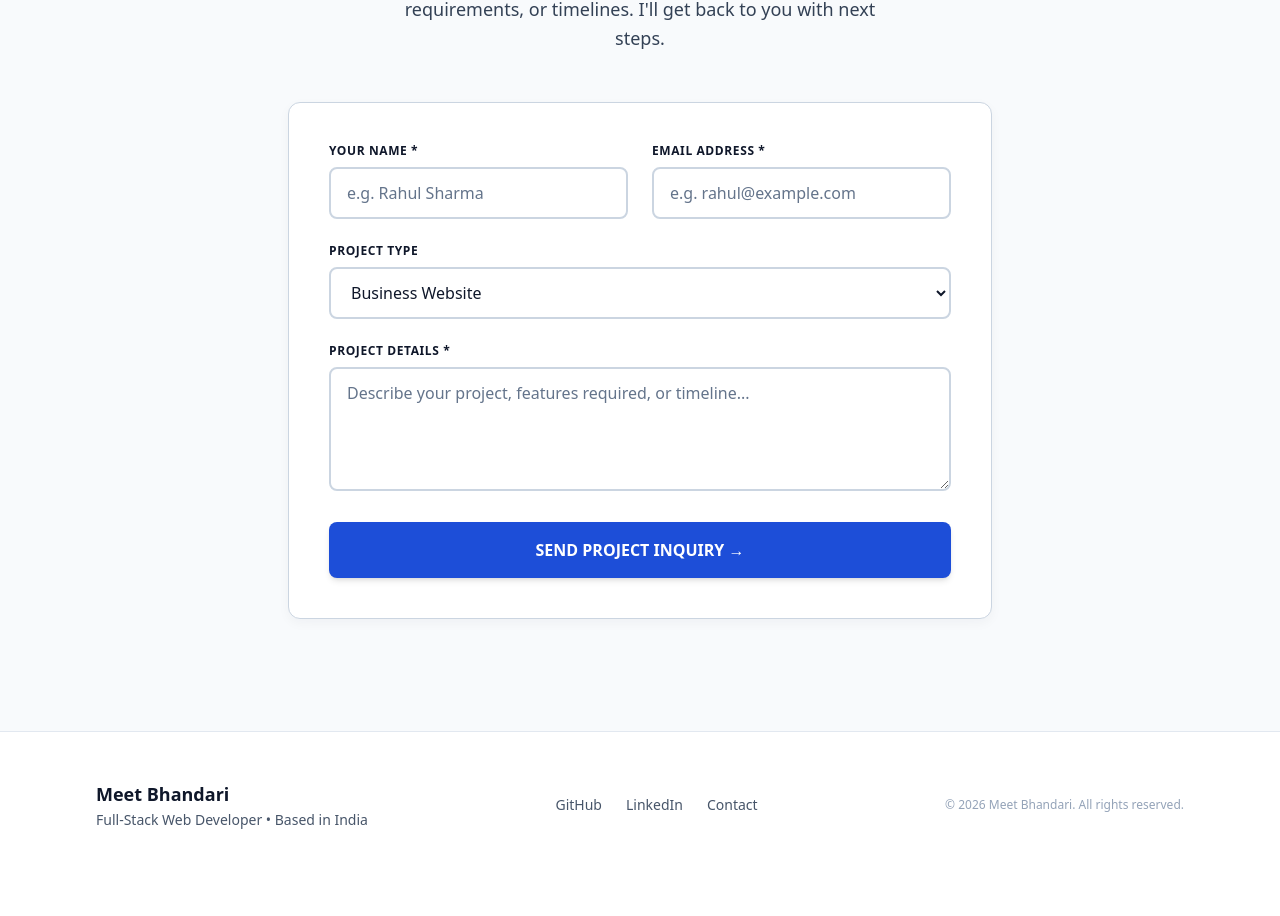
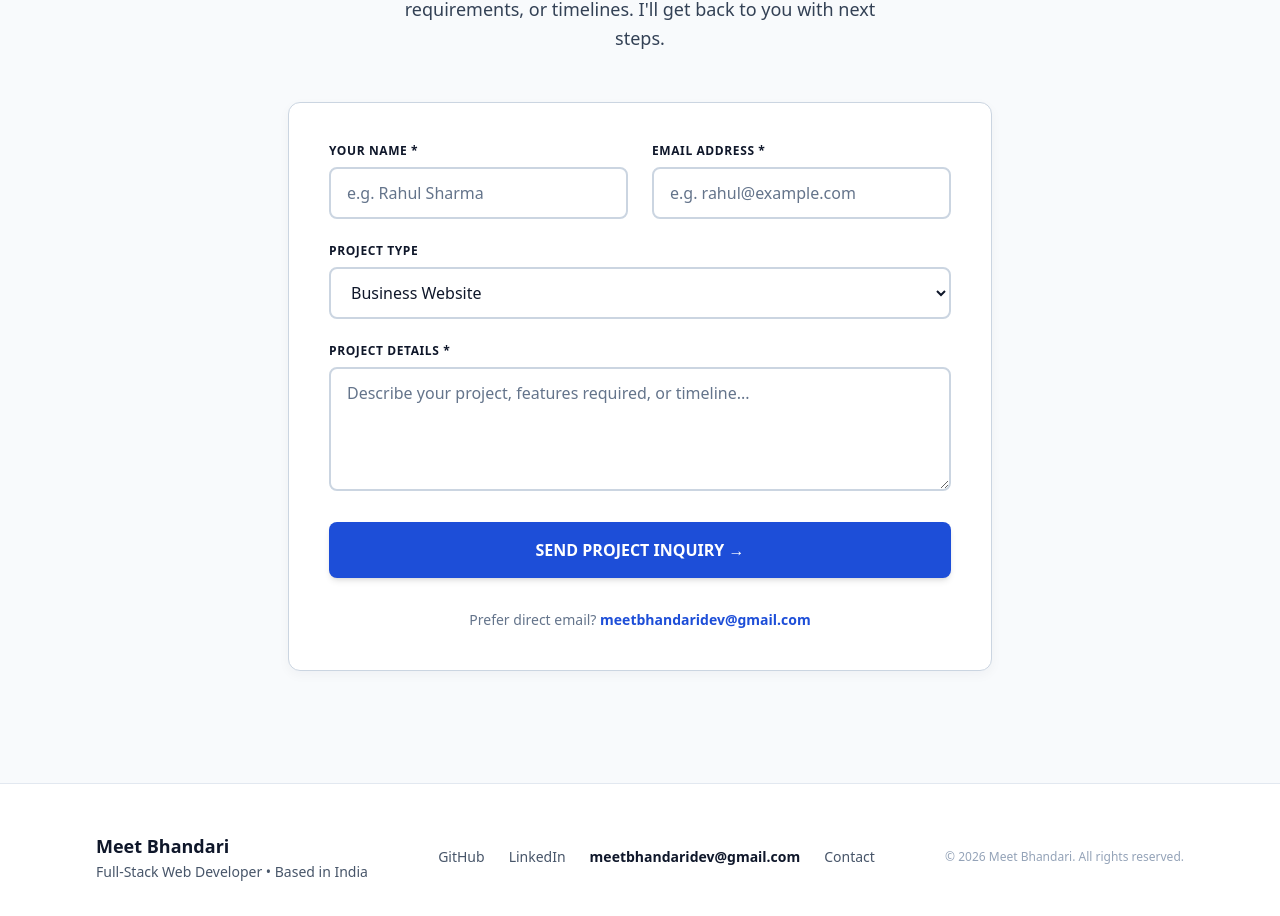
Before and after one commit to mituu6067653/portfolio, a Next.js app: page / in a window 1280 px wide. Shown: the part 5112-6028 px from the top of the page. Before the commit the page ends 5990 px from the top, so only its background shows below. Built offline with nearby package versions, Linux system fonts and the light colour scheme.

Commit message:
Connect contact form to email and update footer

```diff
--- a/src/components/Contact.tsx
+++ b/src/components/Contact.tsx
@@ -12,7 +12,9 @@ export default function Contact() {
 
   const [status, setStatus] = useState<"idle" | "submitting" | "success" | "error">("idle");
 
-  const handleSubmit = (e: React.FormEvent) => {
+  const [errorMessage, setErrorMessage] = useState("");
+
+  const handleSubmit = async (e: React.FormEvent) => {
     e.preventDefault();
     if (!formData.name || !formData.email || !formData.message) {
       alert("Please fill in all required fields.");
@@ -20,11 +22,39 @@ export default function Contact() {
     }
 
     setStatus("submitting");
+    setErrorMessage("");
 
-    setTimeout(() => {
-      setStatus("success");
-      setFormData({ name: "", email: "", projectType: "Business Website", message: "" });
-    }, 800);
+    try {
+      const response = await fetch("https://formsubmit.co/ajax/meetbhandaridev@gmail.com", {
+        method: "POST",
+        headers: {
+          "Content-Type": "application/json",
+          Accept: "application/json"
+        },
+        body: JSON.stringify({
+          name: formData.name,
+          email: formData.email,
+          projectType: formData.projectType,
+          message: formData.message,
+          _subject: `New Portfolio Inquiry from ${formData.name} - [${formData.projectType}]`,
+          _template: "table",
+          _captcha: "false"
+        })
+      });
+
+      const result = await response.json();
+
+      if (response.ok || result.success === "true" || result.success === true) {
+        setStatus("success");
+        setFormData({ name: "", email: "", projectType: "Business Website", message: "" });
+      } else {
+        throw new Error(result.message || "Something went wrong while sending the message.");
+      }
+    } catch (err: unknown) {
+      console.error("Form submission error:", err);
+      setStatus("error");
+      setErrorMessage("Could not send message automatically. Please try again or email directly to meetbhandaridev@gmail.com");
+    }
   };
 
   return (
@@ -126,13 +156,32 @@ export default function Contact() {
                 ></textarea>
               </div>
 
+              {status === "error" && (
+                <div className="p-4 bg-red-50 border-2 border-red-200 rounded-lg text-sm text-red-700">
+                  <p className="font-bold">⚠️ Submission failed</p>
+                  <p className="mt-1">{errorMessage}</p>
+                </div>
+              )}
+
               <button
                 type="submit"
                 disabled={status === "submitting"}
-                className="w-full inline-flex items-center justify-center px-6 py-4 text-base font-bold text-white bg-[#1D4ED8] hover:bg-[#1E40AF] rounded-lg transition-all disabled:opacity-50 shadow-md"
+                className="w-full inline-flex items-center justify-center px-6 py-4 text-base font-bold text-white bg-[#1D4ED8] hover:bg-[#1E40AF] rounded-lg transition-all disabled:opacity-50 shadow-md cursor-pointer"
               >
                 {status === "submitting" ? "SENDING MESSAGE..." : "SEND PROJECT INQUIRY →"}
               </button>
+
+              <div className="text-center pt-2">
+                <p className="text-xs sm:text-sm text-[#64748B] font-medium">
+                  Prefer direct email?{" "}
+                  <a
+                    href="mailto:meetbhandaridev@gmail.com"
+                    className="text-[#1D4ED8] font-bold hover:underline"
+                  >
+                    meetbhandaridev@gmail.com
+                  </a>
+                </p>
+              </div>
             </form>
           )}
         </div>
--- a/src/components/Footer.tsx
+++ b/src/components/Footer.tsx
@@ -26,6 +26,12 @@ export default function Footer() {
           >
             LinkedIn
           </a>
+          <a
+            href="mailto:meetbhandaridev@gmail.com"
+            className="hover:text-[#1D4ED8] transition-colors font-semibold text-[#0F172A]"
+          >
+            meetbhandaridev@gmail.com
+          </a>
           <Link href="#contact" className="hover:text-[#0F172A] transition-colors">
             Contact
           </Link>
```
